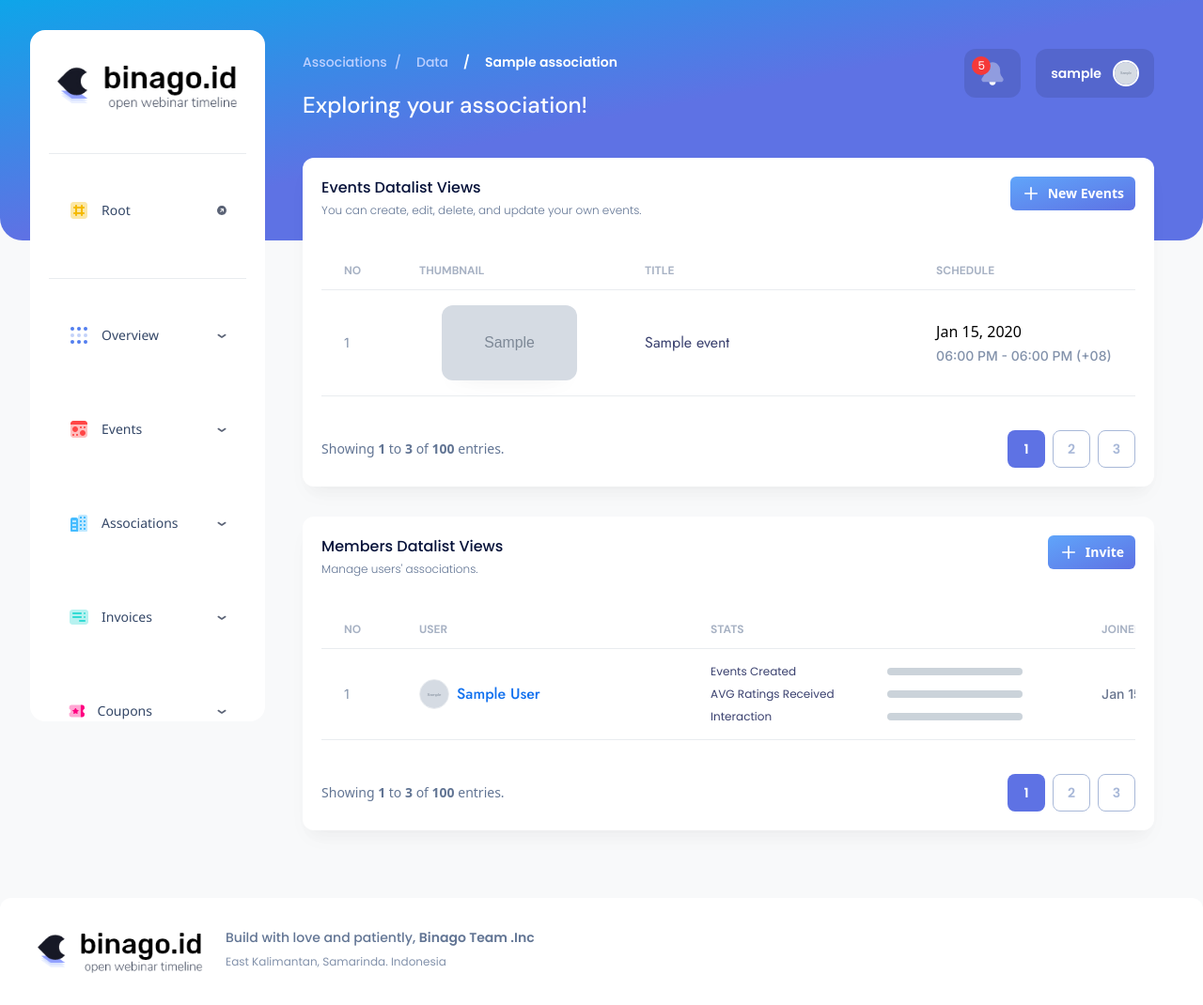
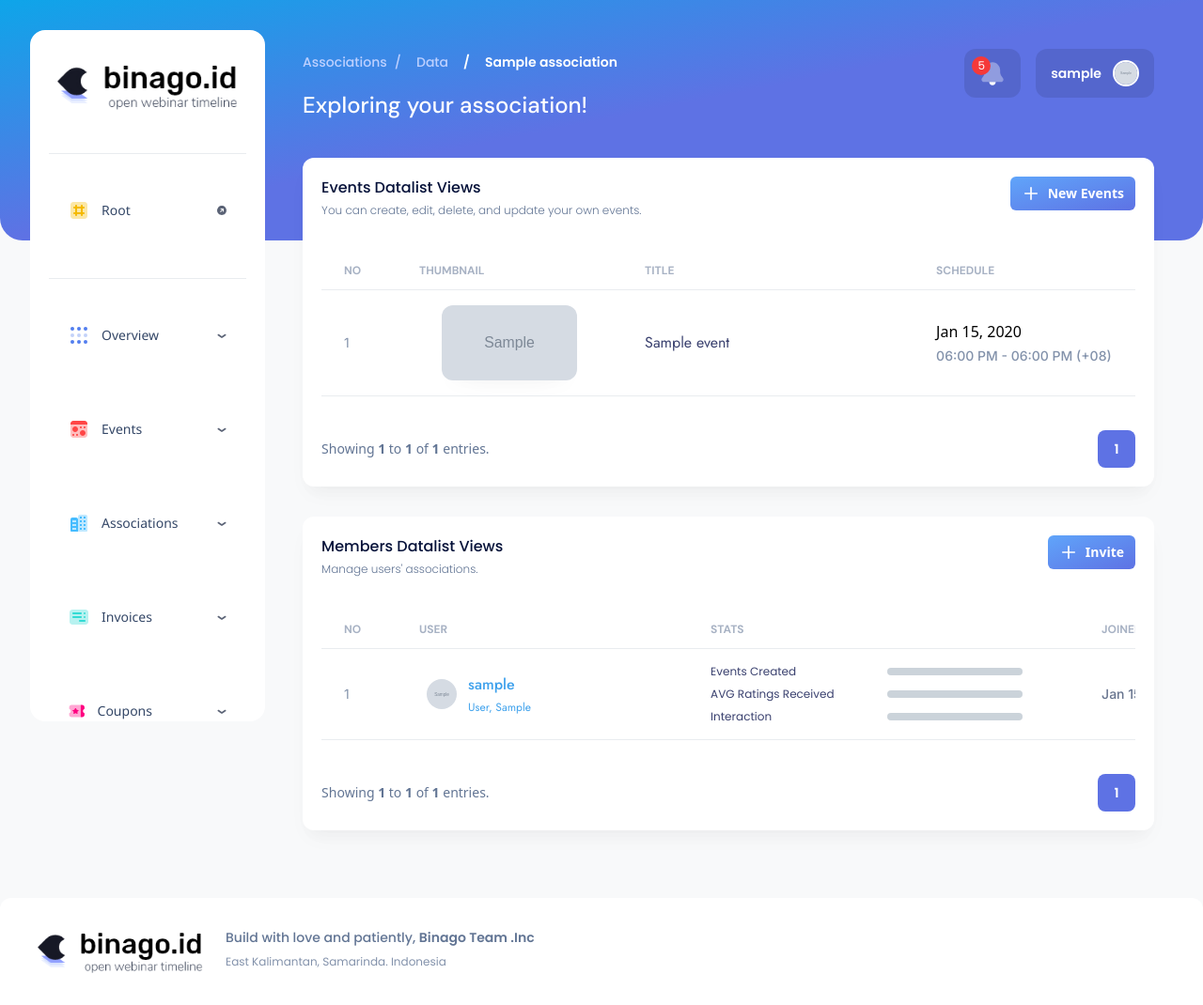
Before and after one commit to suarasiy/binago-ssr, a Django app: a page that uses templates/backend/pages/associations/explore.html in a window 1280 px wide. Shown: the whole page at 94% size. Run offline with Django 4.2, Linux system fonts and the light colour scheme; a user stored in the database is signed in; tables that the repository leaves empty hold one stand-in row (values such as "Sample post"); grey boxes marked "Sample" are stand-in pictures; some libraries are stand-ins or nearby versions; some web fonts are replaced.

Commit message:
🎨 associations paginator (backend)

```diff
--- a/Associations/views.py
+++ b/Associations/views.py
@@ -3,9 +3,19 @@ from __future__ import annotations
 from django.db.models import Count, F, Q
 from typing import TYPE_CHECKING
 
+if TYPE_CHECKING:
+    from typing import Union, List, Literal
+    from django.http import HttpResponse, HttpResponseRedirect, HttpResponsePermanentRedirect
+    from django.db.models import QuerySet
+    from django.db.models.query import ValuesQuerySet
+    from .context import (
+        ContextIndex, ContextInvite, ContextEdit, ContextIndexApproval, ContextProfile, ContextExplore, ContextCreate
+    )
+
 from django.shortcuts import render, redirect, get_object_or_404
 from django.contrib import messages
 from django.urls import reverse
+from django.core.paginator import Paginator
 from django.contrib.auth.decorators import login_required
 from django.views.decorators.http import require_http_methods
 
@@ -18,15 +28,6 @@ from .query import user_registered_associations, get_association_by_slug
 from .permissions import permission_member_specific_association, permission_association_is_approved, permission_association_manager_only, permission_association_create_eligibility
 
 from binago.utils import pages_backend
-
-if TYPE_CHECKING:
-    from typing import Union, List
-    from django.http import HttpResponse, HttpResponseRedirect, HttpResponsePermanentRedirect
-    from django.db.models import QuerySet
-    from django.db.models.query import ValuesQuerySet
-    from .context import (
-        ContextIndex, ContextInvite, ContextEdit, ContextIndexApproval, ContextProfile, ContextExplore, ContextCreate
-    )
 
 
 @login_required
@@ -45,6 +46,24 @@ def explore(request, slug) -> HttpResponse:
     # events: ValuesQuerySet = AssociationsGroup.objects.filter(association=association).values('association__name', 'events__title', 'user__avatar', 'user__first_name', 'user__last_name', 'events__banner', 'events__schedule_start', 'events__schedule_end').annotate().order_by('-events__schedule_end')
     events: QuerySet[Events] = Events.objects.filter(association_group__association=association)
     members: QuerySet[AssociationsGroup] = AssociationsGroup.objects.filter(association=association)
+
+    cluster_events = Paginator(events, 10)
+    cluster_members = Paginator(members, 10)
+
+    events_page: int = request.GET.get('events_page', 1)
+    members_page: int = request.GET.get('members_page', 1)
+
+    # TODO: need to improve later
+    qe: str | Literal[False] = request.GET.get('events_page', False)
+    build_qe: str = ''
+    if qe:
+        build_qe = f'&events_page={qe}'
+
+    em: str | Literal[False] = request.GET.get('members_page', False)
+    build_em: str = ''
+    if em:
+        build_em = f'&members_page={em}'
+
     context: ContextExplore = {
         'title': 'Associations Explore',
         'breadcrumb': {
@@ -63,10 +82,12 @@ def explore(request, slug) -> HttpResponse:
             ]
         },
         'association': association,
-        'members': members,
+        'members': cluster_members.get_page(members_page),
         'description': 'Exploring your association!',
-        'events': events,
-        'registered_associations': user_registered_associations(request)
+        'events': cluster_events.get_page(events_page),
+        'registered_associations': user_registered_associations(request),
+        'q_events': build_qe,
+        'q_members': build_em
     }
     return render(request, template, context)
 
@@ -75,15 +96,23 @@ def explore(request, slug) -> HttpResponse:
 @require_http_methods(['GET'])
 def index_data(request) -> HttpResponse:
     template: str = pages_backend('associations/index.html')
-    # members: QuerySet[AssociationsGroup] = associations.associationsgroup_set.filter(
-    #     is_approved=True).exclude(user=associations.user)
+
     approvals: QuerySet[AssociationsApprovalRequest] = AssociationsApprovalRequest.objects.filter(
         Q(user=request.user)).order_by('-updated_at')
+
+    cluster_approvals = Paginator(approvals, 10)
+    approval_pages: int = request.GET.get('o_pages', 1)
 
     # PURPOSES: If the user have a 'waiting' list on associations approval requests,
     # ... user can't create another association until approval got an answer.
     associations_create_eligibility: bool = False if AssociationsApprovalRequest.objects.filter(
         Q(is_approved=None), Q(user=request.user)).exists() else True
+
+    associations: QuerySet[Associations] = Associations.objects.filter(approval__is_approved=True)
+
+    cluster_associations = Paginator(associations, 10)
+    associations_page: int = request.GET.get('a_pages', 1)
+
     context: ContextIndex = {
         'title': 'Associations',
         'breadcrumb': {
@@ -97,11 +126,11 @@ def index_data(request) -> HttpResponse:
             ]
         },
         'description': 'Manage association members and activity.',
-        'associations': Associations.objects.filter(approval__is_approved=True),
+        'associations': cluster_associations.get_page(associations_page),
         'members': None,
         'associations_group': user_registered_associations(request),
         'registered_associations': user_registered_associations(request),
-        'approvals': approvals,
+        'approvals': cluster_approvals.get_page(approval_pages),
         'associations_create_eligibility': associations_create_eligibility
     }
     return render(request, template, context)
@@ -113,6 +142,8 @@ def index_data(request) -> HttpResponse:
 def index_data_approval(request) -> HttpResponse:
     template: str = pages_backend('associations/approval.html')
     associations: QuerySet[AssociationsApprovalRequest] = AssociationsApprovalRequest.objects.filter(is_approved=None)
+    page: int = request.GET.get('page', 1)
+    cluster_associations = Paginator(associations, 10)
     context: ContextIndexApproval = {
         'title': 'Associations',
         'breadcrumb': {
@@ -131,7 +162,7 @@ def index_data_approval(request) -> HttpResponse:
             ]
         },
         'description': 'Associations approval requests.',
-        'associations': associations,
+        'associations': cluster_associations.get_page(page),
         'registered_associations': user_registered_associations(request)
     }
     return render(request, template, context)
--- a/binago/context.py
+++ b/binago/context.py
@@ -2,6 +2,7 @@ from typing import TYPE_CHECKING
 
 if TYPE_CHECKING:
     from typing import Any, TypedDict, Union, Literal
+    from django.core.paginator import Page
     from django.db.models import QuerySet
     from authentication.models import User
     from Events.models import Events, EventsCategories
@@ -17,7 +18,7 @@ if TYPE_CHECKING:
 
     class HomepageContext(ContextHomepage, NavigatePaginator):
         # events: QuerySet[Events]
-        events: Any
+        events: Page
         categories: QuerySet[EventsCategories]
         type: Literal['UPCOMING', 'TODAY', 'PAST']
 
--- a/templates/backend/pages/associations/explore.html
+++ b/templates/backend/pages/associations/explore.html
@@ -201,28 +201,20 @@
     <div class="flex flex-row justify-between">
       <span class="flex flex-row items-center gap-1">
         <p class="text-sm text-slate-600">
-          Showing <strong>1</strong> to <strong>3</strong> of <strong>100</strong> entries.
+          Showing <strong>{{ events.start_index }}</strong> to <strong>{{ events.end_index }}</strong> of
+          <strong>{{ events.paginator.count }}</strong> entries.
         </p>
       </span>
       <div class="flex flex-row items-center gap-2">
-        <button
-          class="font-poppins relative h-10 w-10 rounded-lg bg-blue-500 text-sm font-semibold text-white hover:bg-opacity-80"
+        {% for paginate in events.paginator.page_range %}
+        <a
+          href="?events_page={{ paginate }}{{ q_members }}"
+          class="paginate__item {% if paginate == events.number %}paginate__item--active{% endif %}"
           tabindex="-1"
         >
-          <p class="absolute top-2/4 left-2/4 -translate-x-2/4 -translate-y-2/4">1</p>
-        </button>
-        <button
-          class="font-poppins relative h-10 w-10 rounded-lg border border-slate-300 text-sm font-semibold text-slate-300 hover:border-slate-400 hover:text-slate-400"
-          tabindex="-1"
-        >
-          <p class="absolute top-2/4 left-2/4 -translate-x-2/4 -translate-y-2/4">2</p>
-        </button>
-        <button
-          class="font-poppins relative h-10 w-10 rounded-lg border border-slate-300 text-sm font-semibold text-slate-300 hover:border-slate-400 hover:text-slate-400"
-          tabindex="-1"
-        >
-          <p class="absolute top-2/4 left-2/4 -translate-x-2/4 -translate-y-2/4">3</p>
-        </button>
+          <p class="absolute top-2/4 left-2/4 -translate-x-2/4 -translate-y-2/4">{{ paginate }}</p>
+        </a>
+        {% endfor %}
       </div>
     </div>
   </div>
@@ -289,20 +281,33 @@
               <td class="min-w-[80px] border-b border-b-gray-200 px-6 py-4">
                 <p class="font-inter text-sm text-slate-400">{{ forloop.counter }}</p>
               </td>
-              <td class="font-jost min-w-[310px] border-b border-b-gray-200 px-6 py-4 text-left text-slate-800">
+              <td class="font-jost min-w-[310px] border-b border-b-gray-200 px-6 py-4 text-left text-sky-600">
                 <a
-                  href=""
-                  class="flex w-fit flex-row items-center gap-2 text-base font-medium text-blue-700 underline-offset-1 hover:text-blue-600 hover:underline"
+                  href="{% url 'users-profile' member.user.username %}"
+                  class="flex w-fit flex-row items-center gap-3 rounded-xl px-2 py-1 transition-all duration-150 ease-out hover:bg-slate-500 hover:bg-opacity-10 hover:ring-4 hover:ring-slate-500 hover:ring-opacity-10 active:scale-95"
                 >
+                  {% if user.avatar %}
                   <img
                     src="{% get_media_prefix %}{{ member.user.avatar }}"
-                    alt=""
+                    alt="{{ member.user.username }}"
                     srcset=""
-                    class="h-8 w-8 rounded-full border object-cover"
+                    class="h-8 w-8 rounded-full object-cover object-center"
                     draggable="false"
                   />
-                  {{ member.user.first_name }} {{ member.user.last_name }}</a
-                >
+                  {% else %}
+                  <img
+                    src="{% static 'web/assets/avatar_1.png' %}"
+                    alt="{{ member.user.username }}"
+                    srcset=""
+                    class="h-8 w-8 rounded-full object-cover object-center"
+                    draggable="false"
+                  />
+                  {% endif %}
+                  <div class="flex flex-col gap-1">
+                    <p class="line-clamp-2 font-medium">{{ member.user.username }}</p>
+                    <span class="text-xs">{{ member.user.last_name }}, {{ member.user.first_name }}</span>
+                  </div>
+                </a>
               </td>
               <td class="font-jost min-w-[26rem] border-b border-b-gray-200 px-6 py-4 text-left text-slate-800">
                 <div class="grid grid-cols-2 items-center gap-2">
@@ -338,28 +343,20 @@
     <div class="flex flex-row justify-between">
       <span class="flex flex-row items-center gap-1">
         <p class="text-sm text-slate-600">
-          Showing <strong>1</strong> to <strong>3</strong> of <strong>100</strong> entries.
+          Showing <strong>{{ members.start_index }}</strong> to <strong>{{ members.end_index }}</strong> of
+          <strong>{{ members.paginator.count }}</strong> entries.
         </p>
       </span>
       <div class="flex flex-row items-center gap-2">
-        <button
-          class="font-poppins relative h-10 w-10 rounded-lg bg-blue-500 text-sm font-semibold text-white hover:bg-opacity-80"
+        {% for paginate in members.paginator.page_range %}
+        <a
+          href="?members_page={{ paginate }}{{ q_events }}"
+          class="paginate__item {% if paginate == members.number %}paginate__item--active{% endif %}"
           tabindex="-1"
         >
-          <p class="absolute top-2/4 left-2/4 -translate-x-2/4 -translate-y-2/4">1</p>
-        </button>
-        <button
-          class="font-poppins relative h-10 w-10 rounded-lg border border-slate-300 text-sm font-semibold text-slate-300 hover:border-slate-400 hover:text-slate-400"
-          tabindex="-1"
-        >
-          <p class="absolute top-2/4 left-2/4 -translate-x-2/4 -translate-y-2/4">2</p>
-        </button>
-        <button
-          class="font-poppins relative h-10 w-10 rounded-lg border border-slate-300 text-sm font-semibold text-slate-300 hover:border-slate-400 hover:text-slate-400"
-          tabindex="-1"
-        >
-          <p class="absolute top-2/4 left-2/4 -translate-x-2/4 -translate-y-2/4">3</p>
-        </button>
+          <p class="absolute top-2/4 left-2/4 -translate-x-2/4 -translate-y-2/4">{{ paginate }}</p>
+        </a>
+        {% endfor %}
       </div>
     </div>
   </div>
--- a/theme/static/css/dist/styles.css
+++ b/theme/static/css/dist/styles.css
@@ -3276,6 +3276,41 @@ main .selectize-control .selectize-input > input{
   line-height: 1.5rem;
 }
 
+main .paginate__item{
+  position: relative;
+  height: 2.5rem;
+  width: 2.5rem;
+  border-radius: 0.5rem;
+  border-width: 1px;
+  --tw-border-opacity: 1;
+  border-color: rgb(168 184 216 / var(--tw-border-opacity));
+  font-family: Poppins, Mulish, "Sans Serif";
+  font-size: 0.875rem;
+  line-height: 1.25rem;
+  font-weight: 600;
+  --tw-text-opacity: 1;
+  color: rgb(168 184 216 / var(--tw-text-opacity));
+}
+
+main .paginate__item:hover{
+  --tw-border-opacity: 1;
+  border-color: rgb(131 146 171 / var(--tw-border-opacity));
+  --tw-text-opacity: 1;
+  color: rgb(131 146 171 / var(--tw-text-opacity));
+}
+
+main .paginate__item.paginate__item--active{
+  border-style: none;
+  --tw-bg-opacity: 1;
+  background-color: rgb(94 114 228 / var(--tw-bg-opacity));
+  --tw-text-opacity: 1;
+  color: rgb(255 255 255 / var(--tw-text-opacity));
+}
+
+main .paginate__item.paginate__item--active:hover{
+  --tw-bg-opacity: 0.8;
+}
+
 /* FOR FRONTEND */
 
 .fr .input__field{
```
Also changed, not shown: Associations/context.py (+9 -5 lines), templates/backend/pages/associations/approval.html (+9 -17 lines), templates/backend/pages/associations/index.html (+28 -17 lines), theme/static_src/src/styles.css (+8 -0 lines).
